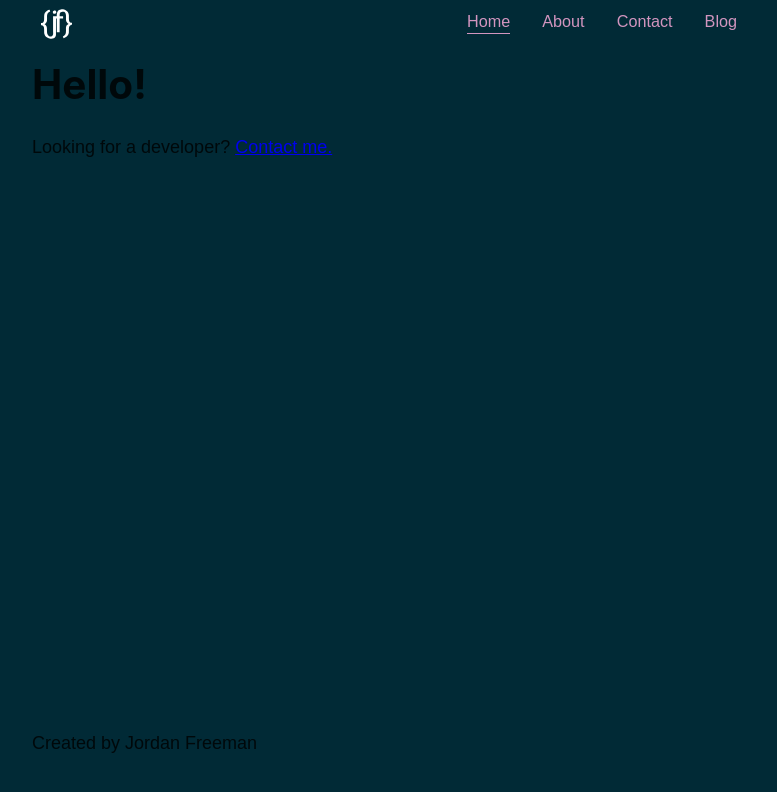
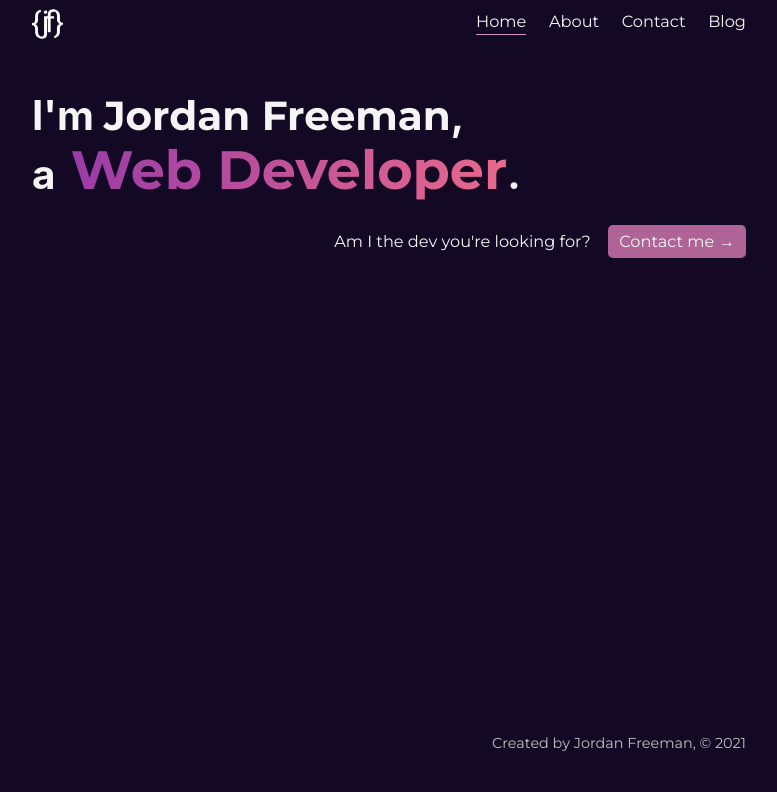
Before and after one commit to JordanSol/Gatsby-Blog, a Gatsby site: page / in a window 1280 px wide. Shown: the whole page, without its empty margins (251-1028 px from the left). Built offline with nearby package versions, Linux system fonts and the light colour scheme; Gatsby itself is replaced by a stand-in of ours.

Commit message:
Style and Functionality Updates
changed up the look

```diff
--- a/gatsby-config.js
+++ b/gatsby-config.js
@@ -3,9 +3,20 @@
  *
  * See: https://www.gatsbyjs.com/docs/gatsby-config/
  */
-
  module.exports = {
+  siteMetadata: {
+    author: 'Jordan Freeman',
+    title: 'JF Dev'
+  },
   plugins: [
     `gatsby-plugin-sass`,
+    {
+      resolve: 'gatsby-source-filesystem',
+      options: {
+        name: 'src',
+        path: `${__dirname}/src/`
+      }
+    },
+    'gatsby-transformer-remark'
   ]
 }
--- a/package.json
+++ b/package.json
@@ -6,7 +6,7 @@
   "license": "0BSD",
   "scripts": {
     "build": "gatsby build",
-    "develop": "gatsby develop",
+    "develop": "env-cmd -f .env.development gatsby develop",
     "format": "prettier --write \"**/*.{js,jsx,ts,tsx,json,md}\"",
     "start": "npm run develop",
     "serve": "gatsby serve",
@@ -16,11 +16,14 @@
   "dependencies": {
     "gatsby": "^3.9.0",
     "gatsby-plugin-sass": "^4.9.0",
+    "gatsby-source-filesystem": "^3.9.0",
+    "gatsby-transformer-remark": "^4.6.0",
     "node-sass": "^6.0.1",
     "react": "^17.0.1",
     "react-dom": "^17.0.1"
   },
   "devDependencies": {
+    "env-cmd": "^10.1.0",
     "prettier": "2.3.2"
   },
   "repository": {
--- a/src/components/Footer.js
+++ b/src/components/Footer.js
@@ -1,9 +1,22 @@
 import React from 'react'
+import { graphql, useStaticQuery } from 'gatsby'
+
+import * as styles from './Footer.module.scss'
 
 const Footer = () => {
+    const data = useStaticQuery(graphql`
+        query {
+            site {
+                siteMetadata {
+                author
+                }
+            }
+        }
+    `)
+
     return (
-        <footer>
-            <p>Created by Jordan Freeman</p>
+        <footer className={styles.footer}>
+            <p>Created by {data.site.siteMetadata.author}, © 2021</p>
         </footer>
     )
 }
--- /dev/null
+++ b/src/components/Footer.module.scss
@@ -0,0 +1,6 @@
+.footer {
+    display: block;
+    font-size: 0.8rem;
+    color: #bfbfbf;
+    text-align: end;
+}
--- a/src/components/Layout.module.scss
+++ b/src/components/Layout.module.scss
@@ -1,8 +1,14 @@
+@import url('https://fonts.googleapis.com/css2?family=Montserrat:ital,wght@0,300;0,400;0,700;1,300;1,400&display=swap');
+
+ * {
+    font-family: Montserrat;
+ }
+
 .container {
     margin: 0 auto;
     max-width: 750px;
     padding: 1rem;
-
+    color: whitesmoke;
     display: flex;
     flex-direction: column;
     min-height: 100vh;
--- a/src/components/Navbar.module.scss
+++ b/src/components/Navbar.module.scss
@@ -4,7 +4,7 @@
     justify-content: space-between;
     align-items: center;
     height: 2.5em;
-    padding: 0.5em;
+    padding: 0.5em 0;
 }
 
 .logo {
@@ -23,7 +23,7 @@
 }
 
 .link {
-    color: #d295bf;
+    color: whitesmoke;
     font-size: 0.9rem;
     text-decoration: none;
     margin: none;
@@ -31,7 +31,7 @@
 }
 
 .link:hover {
-    color: #e6bccd;
+    color: #d295bf;
     padding: 3px 0.5em;
 }
 
--- a/src/pages/index.js
+++ b/src/pages/index.js
@@ -2,13 +2,21 @@ import React from "react"
 import { Link } from 'gatsby'
 
 import Layout from "../components/Layout"
+import * as styles from '../styles/Home.module.scss'
 
 const IndexPage = () => {
   return (
     <div>
       <Layout>
-        <h1>Hello!</h1>
-        <p>Looking for a developer? <Link to="/contact">Contact me.</Link></p>
+        <div className={styles.container}>
+          <br/>
+          <header>
+          <h1>I'm <span>
+            Jordan Freeman</span>,<br/> a
+            <span className={styles.gradientText}> Web Developer</span>.</h1>
+          </header>
+          <p className={styles.paragraph}>Am I the dev you're looking for? <Link to="/contact" className={styles.contactButton}>Contact me →</Link></p>
+        </div>
       </Layout>
     </div>
   )
--- /dev/null
+++ b/src/posts/gatsby.md
@@ -0,0 +1,13 @@
+---
+title: "The Great Gatsby Portfolio"
+date: "2021-07-14"
+---
+
+I just launched my new landing page!
+
+## Contents
+
+1. Home Page
+2. About Section
+3. Blog
+4. Contact Form
--- /dev/null
+++ b/src/styles/Home.module.scss
@@ -0,0 +1,44 @@
+.container {
+    display: grid;
+    grid-template-areas:
+        't t t t t'
+        'x p p p p'
+        'x p p p p'
+        'x x x x x'
+        'x x x x x'
+        'x x x x x'
+}
+
+.container h1 {
+    line-height: 3rem;
+    grid-area: 't'
+}
+
+.gradientText {
+    background-image: linear-gradient(90deg, rgba(151,58,168,1) 0%, rgba(234,105,139,1) 100%);
+    background-clip: text;
+    color: transparent;
+    font-size: 3rem;
+}
+
+.paragraph {
+    grid-area: 'p';
+    font-size: 0.9em;
+    text-align: right;
+}
+
+.contactButton {
+    padding: 0.4em 0.7em;
+    color: whitesmoke;
+    background-color: #af6397;
+    text-decoration: none;
+    border-radius: 5px;
+    margin-left: 0.8em;
+    transition: all 0.3s;
+}
+
+.contactButton:hover {
+    padding: 0.4em 1em;
+    background-color: #d295bf;
+    box-shadow: rgba(240, 46, 169, 0.308) -5px 5px, rgba(240, 46, 169, 0.219) -10px 10px, rgba(240, 46, 170, 0.2) -15px 15px, rgba(240, 46, 170, 0.1) -20px 20px, rgba(240, 46, 170, 0.05) -25px 25px;
+}
--- a/src/styles/index.scss
+++ b/src/styles/index.scss
@@ -1,13 +1,13 @@
 /* Reset provided by https://github.com/gatsbyjs/gatsby-starter-blog via MIT license */
 
 html {
-  font-family: sans-serif;
   -ms-text-size-adjust: 100%;
   -webkit-text-size-adjust: 100%;
 }
 body {
   margin: 0;
-  background-color: #012a36;
+  background-color: #140925;
+  color: whitesmoke;
   -webkit-font-smoothing: antialiased;
   -moz-osx-font-smoothing: grayscale;
 }
```
Also changed, not shown: src/pages/blog.js (+29 -0 lines), src/posts/react.md (added, +6 -0 lines), gatsby-node.js (added), 1 other file.
